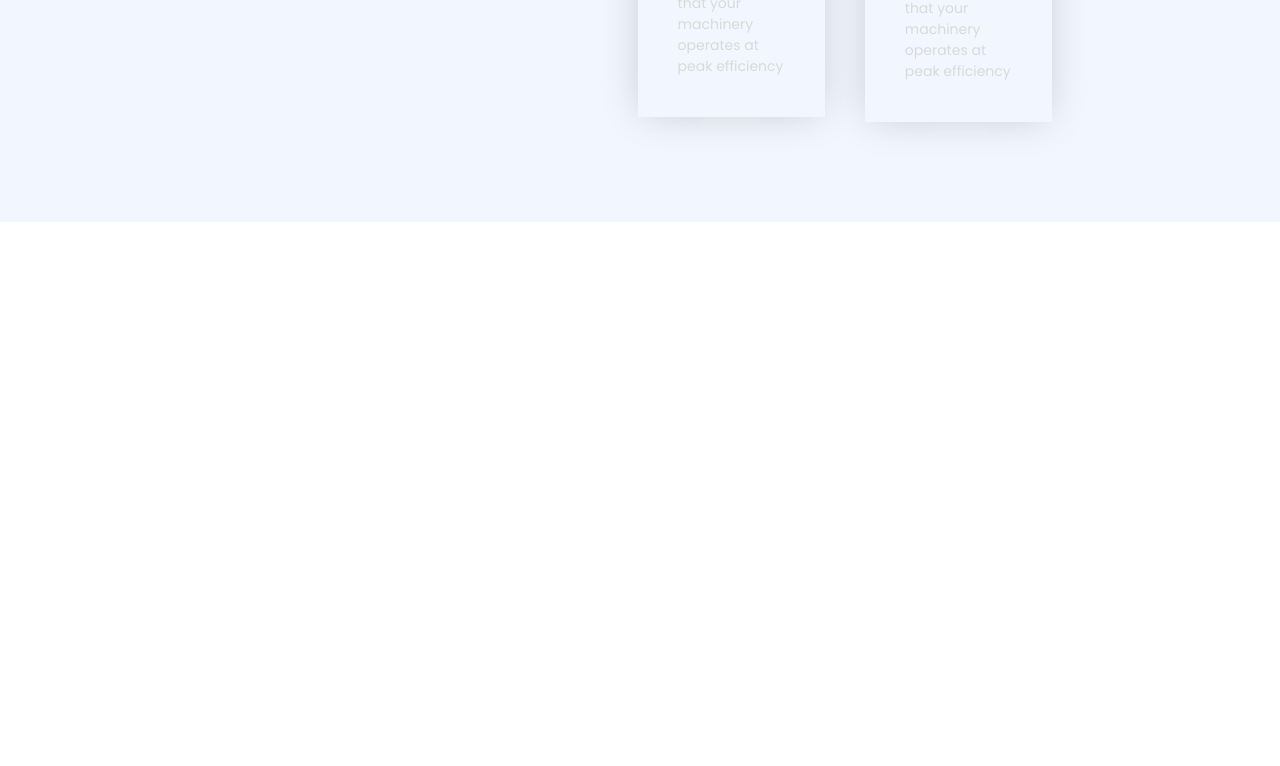
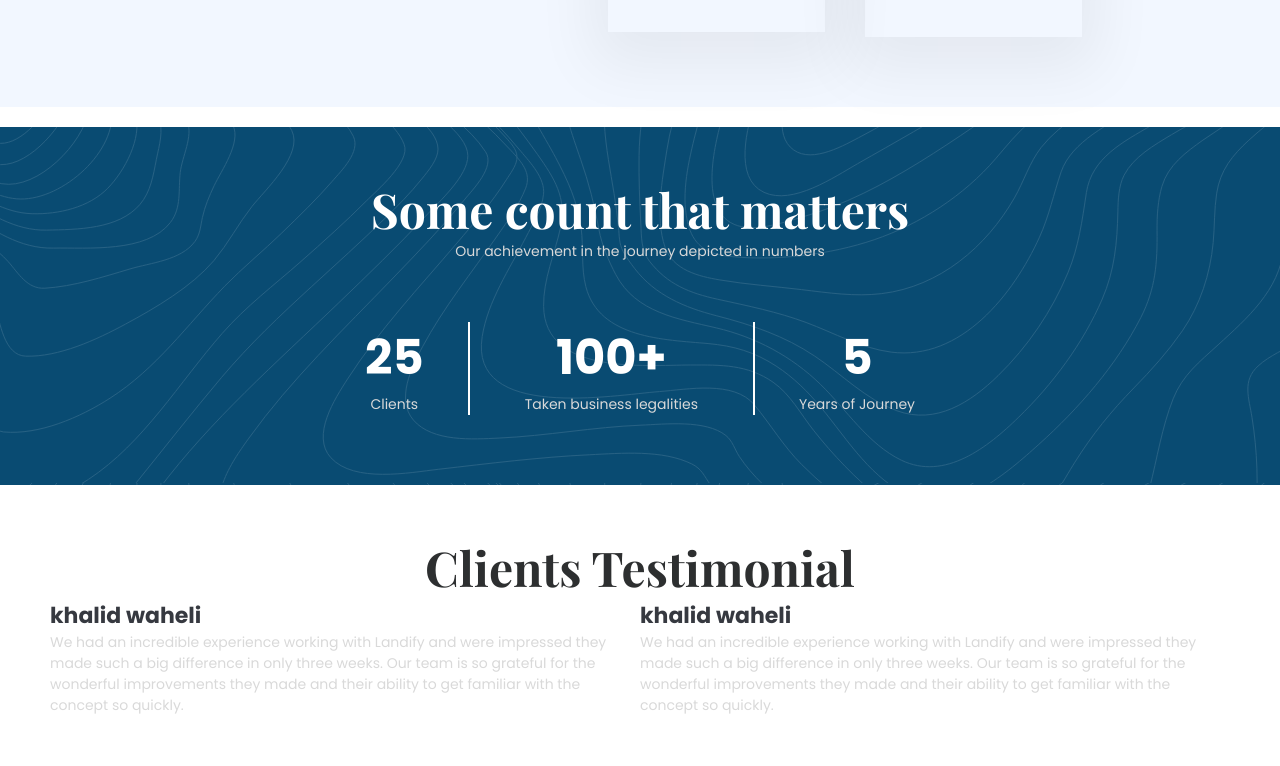
Before and after one commit to khalid-oukha/swiftfix-project, a plain HTML site: page index.html in a window 1280 px wide. Shown: the part 1689-2455 px from the top of the page. Before the commit the page ends 1943 px from the top, so only its background shows below. Drawn offline with nearby package versions, Linux system fonts and the light colour scheme; a web font is replaced by a local one.

Commit message:
home page client

```diff
--- a/index.html
+++ b/index.html
@@ -1,6 +1,7 @@
 <!DOCTYPE html>
 <html lang="en">
   <head>
+
     <meta charset="UTF-8" />
     <meta name="viewport" content="width=device-width, initial-scale=1.0" />
     <title>Swiftfix</title>
@@ -12,16 +13,18 @@
     />
     <link rel="stylesheet" href="style.css" />
   </head>
+
   <body>
+
     <header class="Myheader">
       <img src="images/Logo.png" alt="" class="logo" />
       <div class="head-right">
         <nav class="mynav">
           <ul>
-            <li><a href="">Contact</a></li>
-            <li><a href="">TestMONIALS</a></li>
-            <li><a href="">about</a></li>
-            <li><a href="">SERVICES</a></li>
+            <li><a class="element-nav" href="">Contact</a></li>
+            <li><a class="element-nav" href="">TestMONIALS</a></li>
+            <li><a class="element-nav" href="">about</a></li>
+            <li><a class="element-nav" href="">SERVICES</a></li>
           </ul>
         </nav>
         <img src="images/GroupSearch.png" alt="" class="searchIcon" />
@@ -57,16 +60,17 @@
         </div>
       </div>
     </section>
+
     <section class="why container">
       <div class="rightWhy">
-        <h1>Why do we help with consulting?</h1>
+        <h1 class="section_title t_black">Why do we help with consulting?</h1>
         <p class="thiredText">
           We are here to assist businesses and projects in Morocco with
           consulting for repair and maintenance.
         </p>
       </div>
       <div class="leftWhy">
-        <div class="Why_Boxes">
+        <div class=" Why_Boxes">
           <div class="box">
             <img src="images/Bag.png" alt="" class="icon" />
             <h4>khalid waheli</h4>
@@ -90,5 +94,40 @@
         </div>
       </div>
     </section>
+
+    <section class="count">
+
+            <h1 class="white section_title">Some count that matters</h1>
+            <p class="white discription">Our achievement in the journey depicted in numbers</p>
+            <div class="count_details">
+                <div class="clients">
+                    <h1 class=" white count_title">25</h1>
+                    <p class="white discription">Clients</p>
+                </div>
+                <div class="count_buissnes">
+                    <h1 class="white count_title">100+</h1>
+                    <p class="white discription">Taken business legalities</p>
+                </div>
+                <div class="years">
+                    <h1 class="white count_title">5</h1>
+                    <p class="white discription">Years of Journey</p>
+                </div>
+            </div>
+
+    </section>
+    <section class="client container">
+      <h1 class="section_title t_black">Clients Testimonial</h1>
+      <div class="client-content">
+        <div class="feedbackbox">
+          <h4>khalid waheli</h4>
+          <p class="discription">We had an incredible experience working with Landify and were impressed they made such a big difference in only three weeks. Our team is so grateful for the wonderful improvements they made and their ability to get familiar with the concept so quickly.</p>
+       </div>
+       <div class="feedbackbox">
+        <h4>khalid waheli</h4>
+        <p class="discription">We had an incredible experience working with Landify and were impressed they made such a big difference in only three weeks. Our team is so grateful for the wonderful improvements they made and their ability to get familiar with the concept so quickly.</p>
+     </div>
+      </div>
+    </section>
+
   </body>
 </html>
--- a/style.css
+++ b/style.css
@@ -1,6 +1,7 @@
  @import url('https://fonts.googleapis.com/css2?family=Playfair+Display:ital,wght@0,400;0,500;0,600;0,700;0,800;1,400&family=Raleway:ital,wght@0,100;0,200;0,300;0,400;0,500;0,600;0,700;0,900;1,100&display=swap');
  @import url('https://fonts.googleapis.com/css2?family=Poppins:wght@100;200;300;400;500;600;700;800&display=swap');
 
+ /* ------------------------------------------general style------------------------------------------*/
  *{
     padding: 0;
     margin: 0;
@@ -8,33 +9,52 @@
     box-sizing: border-box;
     list-style: none;
     font-family: 'Poppins', serif;
+    font-size: 10px;
 
 }
 .container{
     padding-left: 10%;
     padding-right: 10%;
 }
+
+.section_title{
+    font-family: 'Playfair Display', serif;
+    font-size: 4.8rem;
+}
+
+.t_black{
+    color: #2D2F30;
+}
+.white{
+    color: #fff;
+}
+h4{
+    color: #363940;
+    font-size: 2.2rem;
+}
+.primaryText{
+    font-size: 2.4rem;
+    padding-bottom: 1rem;
+    color: #094B72;
+}
+.PrimaryBtn{
+    padding: 12px;
+    border-radius: 8px;
+    color: white;
+    background-color: #094B72;
+    font-size: 1.6rem;
+    padding: 25px 50px;
+    text-align: center;
+    justify-content: center;
+}
+ /* ------------------------------------------hero first section style------------------------------------------*/
 .heroInfo h1{
     font-family: 'Playfair Display', serif;
-    font-size: 90px;
+    font-size: 9rem;
     color: #094B72;
     padding-bottom: 1rem;
 }
-h1{
-    font-family: 'Playfair Display', serif;
-    font-size: 48px;
-    color: #2D2F30;
-    padding-bottom: 1rem;
-}
-h4{
-    color: #363940;
-    font-size: 22px;
-}
-.primaryText{
-    font-size: 24px;
-    padding-bottom: 1rem;
-    color: #094B72;
-}
+
 .Myheader{
     display: flex;
     justify-content: space-between;
@@ -43,16 +63,21 @@ h4{
     padding-left: 10%;
     padding-right: 10%;
 }
+
 .head-right{
     display: flex;
     justify-content: space-between;
     align-items: center;
     width: 60%;
 }
-.mynav ul li{
+.mynav ul li {
     display: inline-block;
+    padding: 10px 30px;
+
+}
+.element-nav{
     font-family: 'Playfair Display', serif;
-    padding: 10px 30px;
+    font-size: 1.4rem;
 }
 
 .logo{
@@ -83,19 +108,11 @@ h4{
     margin-top: 20%;
 }
 .thiredText{
-    font-size: 22px;
+    font-size: 2.2rem;
     color: #D9D9D9;
 }
 
-.PrimaryBtn{
-    padding: 12px;
-    border-radius: 8px;
-    color: white;
-    background-color: #094B72;
-    padding: 25px 50px;
-    text-align: center;
-    justify-content: center;
-}
+
 .heroInfo{
     display: flex;
     flex-direction: column;
@@ -109,6 +126,8 @@ h4{
 .companylogo img{
     padding-right: 3rem;
 }
+
+ /* ------------------------------------------why  section style------------------------------------------*/
 .why{
     background-color: #F2F7FF;
     position: relative;
@@ -134,10 +153,7 @@ h4{
     color: #fff;
     text-align: start;
     /* box shadow style */
-    box-shadow: -1px 0px 39px -5px rgba(0,0,0,0.19);
-    -webkit-box-shadow: -1px 0px 39px -5px rgba(0,0,0,0.19);
-    -moz-box-shadow: -1px 0px 39px -5px rgba(0,0,0,0.19);
-
+    box-shadow: 0px 18px 58px 16px rgba(0, 0, 0, 0.06);
 }
 .Why_Boxes{
     display: flex;
@@ -150,3 +166,45 @@ h4{
     font-size: 14px;
     color: #D9D9D9;
 }
+ /* ------------------------------------------count section style------------------------------------------*/
+.count{
+    display: flex;
+    flex-direction: column;
+    align-items: center;
+    padding: 50px; /* Add some padding for space */
+    background-image: url(images/Patterns.svg);
+    background-color: #094B72;
+
+}
+
+.count_details {
+    display: flex;
+    justify-content: space-between;
+    margin-top: 4rem;
+    padding: 2rem;
+    width: 50%;
+    text-align: center;
+}
+
+.count_title{
+    font-size: 4.8rem;
+    font-weight: bold;
+}
+.count_buissnes{
+    padding-left: 10%;
+    padding-right: 10%;
+    border-right: .2rem solid #fefefe;
+    border-left: .2rem solid #fefefe;
+}
+ /* ------------------------------------------count section style------------------------------------------*/
+ .client{
+    display: flex;
+    flex-direction: column;
+    align-items: center;
+    justify-content: space-between;
+    padding: 50px; /* Add some padding for space */
+}
+.client-content{
+    display: flex;
+    justify-content:space-between;
+}
```
Also changed, not shown: images/Patterns.svg (added), images/PatternsSvg.svg (added).
